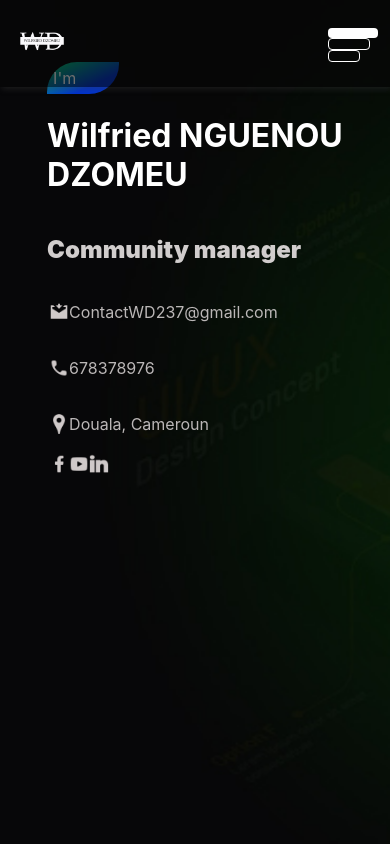
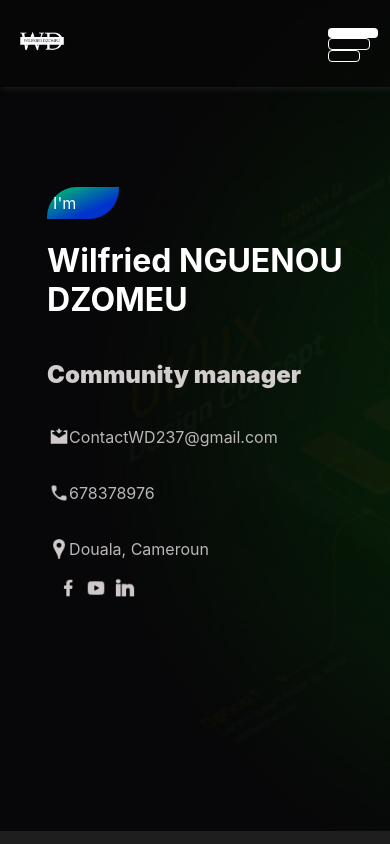
Before and after one commit to NGUENOUz/brand, a React (Create React App) app: page / in a window 390 px wide. Shown: the top 844 px of the page. Built offline with nearby package versions, Linux system fonts and the light colour scheme; the HTML template or start-up script is replaced by a standard one.

Commit message:
mis a jour du contact

```diff
--- a/src/component/contact/contact.css
+++ b/src/component/contact/contact.css
@@ -117,5 +117,34 @@ footer{
 
 @media screen and (max-Width:428px){
 
+    .contact .container{
+        display: flex;
+        flex-direction: column-reverse;
 
+    }
+    .container .gauche{
+           width: 100%;
+           width: 300px;
+           margin-top: 15%;
+
+    }
+    .container .gauche .adresse{
+       width: 300px;
+    }
+    .more-info{
+        width:300px;
+        display: flex;
+        flex-direction: column;
+    }
+    .more-info .social-link{
+
+        align-items: center;
+        margin-left: 10%;
+    }
+    .container .droite{
+        width: 100%;
+    }
+    .container .droite form{
+
+    }
 }
--- a/src/component/home/home.css
+++ b/src/component/home/home.css
@@ -1,3 +1,8 @@
+
+.home-container{
+    padding-top: 8%;
+
+}
 
 .me{
     width: 20%;
@@ -100,14 +105,18 @@
     padding: 0.5%;
     list-style: none;
 }
+.network li{
+    margin-left: 3%;
+}
 .network img{
     width: 20px;
     height: 20px;
 }
 @media screen and (max-width: 428px) {
     .home-container{
-        padding-top: 34%;
+        padding-top: 40%;
         height: 80vh;
+
     }
     .part-home{
         display: flex;
--- a/src/component/home/home.jsx
+++ b/src/component/home/home.jsx
@@ -7,7 +7,7 @@ function Home() {
     <div>
      <div className="home-container"
 
-     style={{ backgroundImage: `url("assets/BG.jpg")`,backgroundSize:'cover',height:'100vh',paddingTop:'8%'}}>
+     style={{ backgroundImage: `url("assets/BG.jpg")`,backgroundSize:'cover'}}>
       {/* <Header/> */}
        <div className="part-home">
         <div className="gauche">
```
